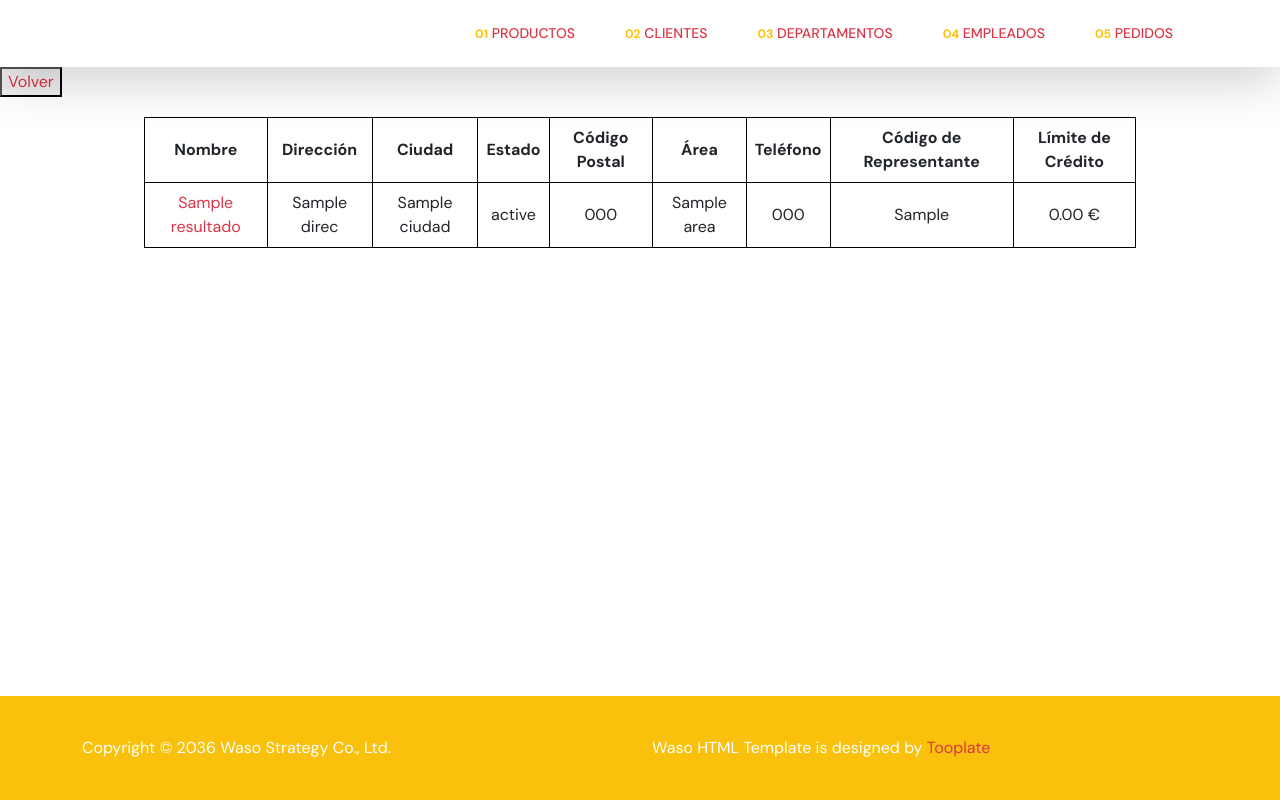
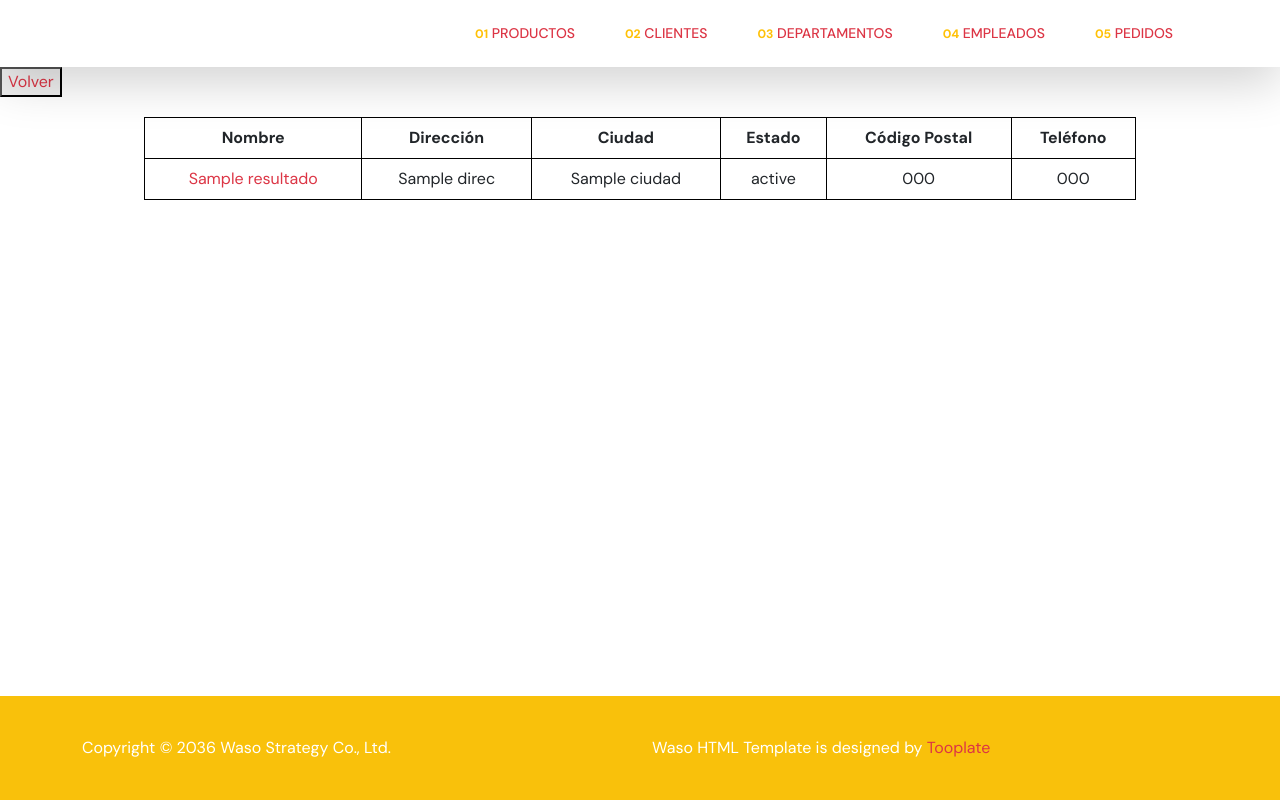
Before and after one commit to Paumruiz/AEV1, a PHP site: template templates/clientList.html.twig in a window 1280 px wide. Run offline with PHP 8.4, Linux system fonts and the light colour scheme; the template is opened without the code that fills it: most values are stand-ins (such as "Sample title", 1, 10 or a date in 2020); some libraries are stand-ins or nearby versions.

Commit message:
Commit 6

```diff
--- a/public/css/tooplate-waso-strategy.css
+++ b/public/css/tooplate-waso-strategy.css
@@ -40,6 +40,9 @@ Free Bootstrap 5 HTML Template
 body {
     background: var(--white-color);
     font-family: var(--body-font-family);
+    display: flex;
+    flex-direction: column;
+    min-height: 100vh;
 }
 
 
@@ -712,7 +715,7 @@ strong {
   SITE FOOTER
 -----------------------------------------*/
 .site-footer {
-  position: fixed;
+  margin-top: auto;
   z-index: 100;
   bottom: 0;
   left: 0;
--- a/src/controllers/DetallePedidoController.php
+++ b/src/controllers/DetallePedidoController.php
@@ -17,7 +17,6 @@ class DetallePedidoController extends AbstractController
     public function orderDetail(string $pedidoId = null): void
     {
         $detalles = new Detalles();
-
         if (is_null($pedidoId) || strcmp("", $pedidoId) == 0) {
             //Si no recibimos la id o está vacía pasarémos los parámetros a TWIG como nulos
             $this->render(
@@ -28,14 +27,13 @@ class DetallePedidoController extends AbstractController
                 ]
             );
         } else if (is_numeric($pedidoId)) {
-            // Llamamos al modelo para obtener los detalles del pedido.
 
             // Utilizamos la plantilla detallePedido.html.twig para mostrar los detalles del pedido.
             $this->render(
                 "orderDetail.html.twig",
                 [
                     'resultados' => $detalles->findOrderDetailsByOrder($pedidoId),
-                    'title' => 'detalle del pedido'
+                    'title' => 'detalle del pedido ' . $pedidoId
 
                 ]
             );
--- a/src/models/Pedidos.php
+++ b/src/models/Pedidos.php
@@ -30,6 +30,7 @@ class Pedidos
         //Nosotros no debemos preocuparnos de si ya existía o no.
         $db = DataBase::getInstance();
         $result = $db->executeSQL($sql);
+
         return $result;
     }
 }
--- a/templates/clientDetail.html.twig
+++ b/templates/clientDetail.html.twig
@@ -33,7 +33,7 @@
                     <td>{{ resultados.AREA }}</td>
                     <td>{{ resultados.TELEFONO }}</td>
                     <td>{{ resultados.REPR_COD }}</td>
-                    <td>{{ resultados.LIMITE_CREDITO }}</td>
+                    <td>{{ resultados.LIMITE_CREDITO|number_format(2, '.', ',') }} €</td>
                     <td>{{ resultados.OBSERVACIONES }}</td>
             </tr>
         </table>
--- a/templates/clientList.html.twig
+++ b/templates/clientList.html.twig
@@ -14,11 +14,7 @@
                 <th>Ciudad</th>
                 <th>Estado</th>
                 <th>Código Postal</th>
-                <th>Área</th>
                 <th>Teléfono</th>
-                <th>Código de Representante</th>
-                <th>Límite de Crédito</th>
-                {# <th>Observaciones</th> #}
             </tr>
         </thead>
         <tbody>
@@ -29,11 +25,7 @@
                     <td>{{ cliente.CIUDAD|capitalize }}</td>
                     <td>{{ cliente.ESTADO }}</td>
                     <td>{{ cliente.COD_POSTAL }}</td>
-                    <td>{{ cliente.AREA }}</td>
                     <td>{{ cliente.TELEFONO }}</td>
-                    <td>{{ cliente.REPR_COD }}</td>
-                    <td>{{ cliente.LIMITE_CREDITO|number_format(2, '.', ',') }} €</td>
-                    {# <td>{{ cliente.OBSERVACIONES }}</td> #}
                 </tr>
             {% endfor %}
         </tbody>
```
Also changed, not shown: src/controllers/DetalleClienteController.php (+8 -4 lines), src/models/Clientes.php (+7 -2 lines), src/models/Detalles.php (+7 -2 lines).
